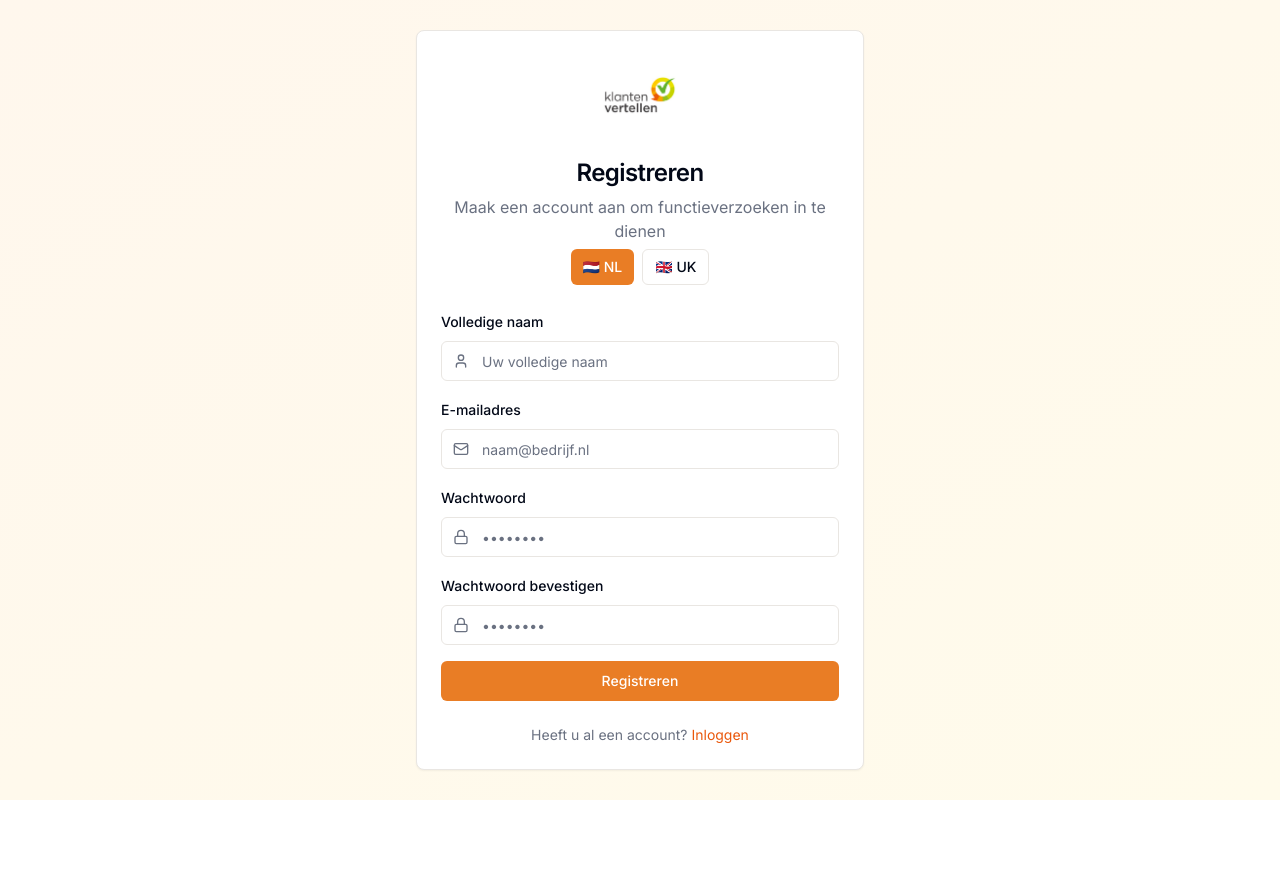
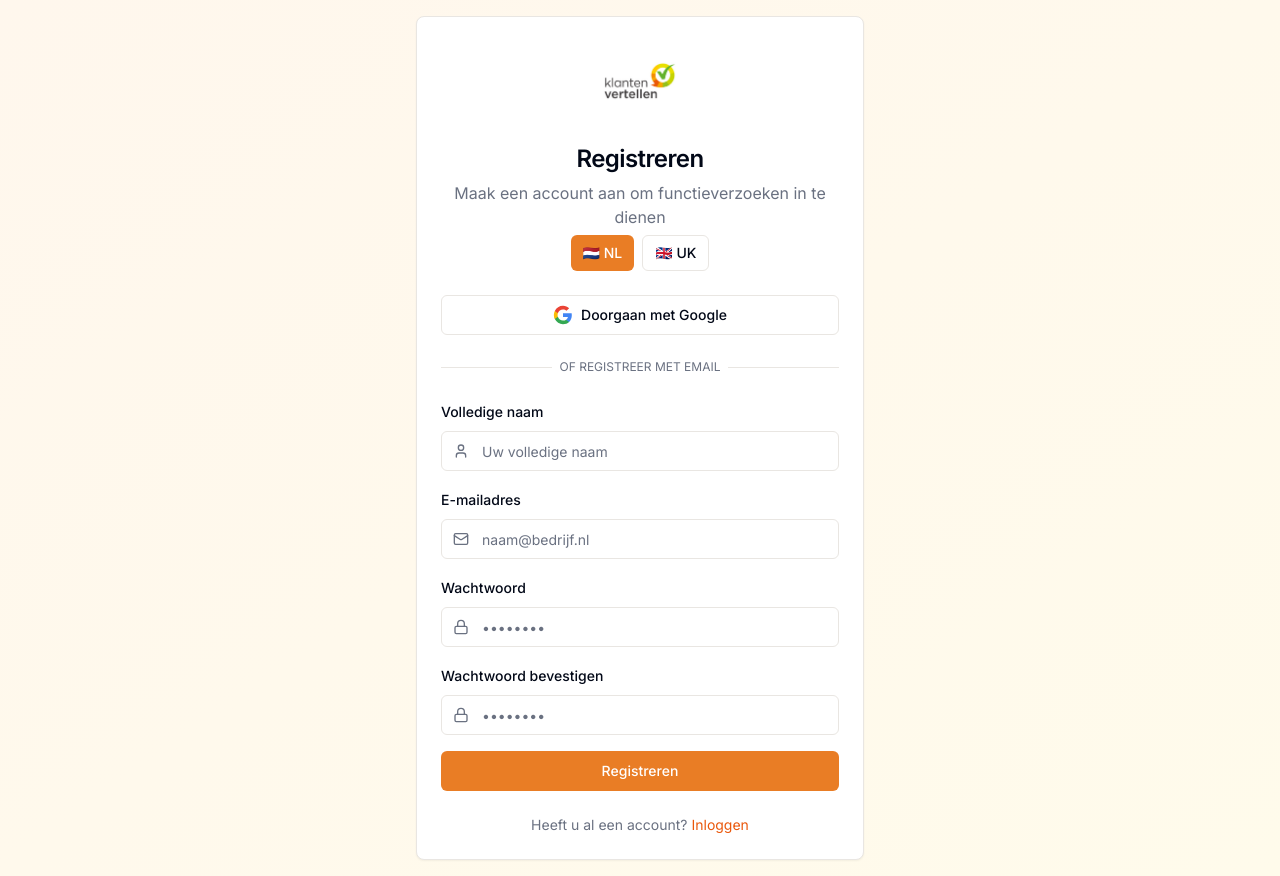
Before and after one commit to Xeno9948/FeatureHub, a Next.js app: page /signup in a window 1280 px wide. Before the commit the page ends 800 px from the top, so only its background shows below. Built offline with nearby package versions, Linux system fonts and the light colour scheme; no server answers.

Commit message:
Implement Google SSO UI and Backend Configuration

```diff
--- a/app/login/page.tsx
+++ b/app/login/page.tsx
@@ -80,6 +80,31 @@ export default function LoginPage() {
           </div>
         </CardHeader>
         <CardContent>
+          <Button
+            type="button"
+            variant="outline"
+            className="w-full mb-6"
+            onClick={() => signIn("google", { callbackUrl })}
+            disabled={loading}
+          >
+            <svg className="w-5 h-5 mr-2" viewBox="0 0 24 24">
+              <path d="M22.56 12.25c0-.78-.07-1.53-.2-2.25H12v4.26h5.92c-.26 1.37-1.04 2.53-2.21 3.31v2.77h3.57c2.08-1.92 3.28-4.74 3.28-8.09z" fill="#4285F4" />
+              <path d="M12 23c2.97 0 5.46-.98 7.28-2.66l-3.57-2.77c-.98.66-2.23 1.06-3.71 1.06-2.86 0-5.29-1.93-6.16-4.53H2.18v2.84C3.99 20.53 7.7 23 12 23z" fill="#34A853" />
+              <path d="M5.84 14.09c-.22-.66-.35-1.36-.35-2.09s.13-1.43.35-2.09V7.07H2.18C1.43 8.55 1 10.22 1 12s.43 3.45 1.18 4.93l2.85-2.22.81-.62z" fill="#FBBC05" />
+              <path d="M12 5.38c1.62 0 3.06.56 4.21 1.64l3.15-3.15C17.45 2.09 14.97 1 12 1 7.7 1 3.99 3.47 2.18 7.07l3.66 2.84c.87-2.6 3.3-4.53 6.16-4.53z" fill="#EA4335" />
+            </svg>
+            {language === "nl" ? "Doorgaan met Google" : "Continue with Google"}
+          </Button>
+
+          <div className="relative mb-6">
+            <div className="absolute inset-0 flex items-center">
+              <span className="w-full border-t" />
+            </div>
+            <div className="relative flex justify-center text-xs uppercase">
+              <span className="bg-white px-2 text-muted-foreground">{language === "nl" ? "Of ga verder met email" : "Or continue with email"}</span>
+            </div>
+          </div>
+
           <form onSubmit={handleSubmit} className="space-y-4">
             {error && (
               <div className="flex items-center gap-2 p-3 bg-red-50 text-red-700 rounded-lg text-sm">
--- a/app/signup/page.tsx
+++ b/app/signup/page.tsx
@@ -1,6 +1,7 @@
 "use client";
 
 import { useState } from "react";
+import { signIn } from "next-auth/react";
 import { useRouter } from "next/navigation";
 import Link from "next/link";
 import { Button } from "@/components/ui/button";
@@ -92,6 +93,34 @@ export default function SignupPage() {
           </div>
         </CardHeader>
         <CardContent>
+          <Button
+            type="button"
+            variant="outline"
+            className="w-full mb-6"
+            onClick={() => {
+              setLoading(true);
+              signIn("google", { callbackUrl: "/dashboard" });
+            }}
+            disabled={loading}
+          >
+            <svg className="w-5 h-5 mr-2" viewBox="0 0 24 24">
+              <path d="M22.56 12.25c0-.78-.07-1.53-.2-2.25H12v4.26h5.92c-.26 1.37-1.04 2.53-2.21 3.31v2.77h3.57c2.08-1.92 3.28-4.74 3.28-8.09z" fill="#4285F4" />
+              <path d="M12 23c2.97 0 5.46-.98 7.28-2.66l-3.57-2.77c-.98.66-2.23 1.06-3.71 1.06-2.86 0-5.29-1.93-6.16-4.53H2.18v2.84C3.99 20.53 7.7 23 12 23z" fill="#34A853" />
+              <path d="M5.84 14.09c-.22-.66-.35-1.36-.35-2.09s.13-1.43.35-2.09V7.07H2.18C1.43 8.55 1 10.22 1 12s.43 3.45 1.18 4.93l2.85-2.22.81-.62z" fill="#FBBC05" />
+              <path d="M12 5.38c1.62 0 3.06.56 4.21 1.64l3.15-3.15C17.45 2.09 14.97 1 12 1 7.7 1 3.99 3.47 2.18 7.07l3.66 2.84c.87-2.6 3.3-4.53 6.16-4.53z" fill="#EA4335" />
+            </svg>
+            {language === "nl" ? "Doorgaan met Google" : "Continue with Google"}
+          </Button>
+
+          <div className="relative mb-6">
+            <div className="absolute inset-0 flex items-center">
+              <span className="w-full border-t" />
+            </div>
+            <div className="relative flex justify-center text-xs uppercase">
+              <span className="bg-white px-2 text-muted-foreground">{language === "nl" ? "Of registreer met email" : "Or register with email"}</span>
+            </div>
+          </div>
+
           <form onSubmit={handleSubmit} className="space-y-4">
             {error && (
               <div className="flex items-center gap-2 p-3 bg-red-50 text-red-700 rounded-lg text-sm">
--- a/lib/auth-options.ts
+++ b/lib/auth-options.ts
@@ -1,4 +1,5 @@
 import { NextAuthOptions } from "next-auth";
+import GoogleProvider from "next-auth/providers/google";
 import CredentialsProvider from "next-auth/providers/credentials";
 import { PrismaAdapter } from "@next-auth/prisma-adapter";
 import { prisma } from "@/lib/db";
@@ -7,6 +8,10 @@ import bcrypt from "bcryptjs";
 export const authOptions: NextAuthOptions = {
   adapter: PrismaAdapter(prisma),
   providers: [
+    GoogleProvider({
+      clientId: process.env.GOOGLE_CLIENT_ID as string,
+      clientSecret: process.env.GOOGLE_CLIENT_SECRET as string,
+    }),
     CredentialsProvider({
       name: "credentials",
       credentials: {
```
Also changed, not shown: 1 other file (tests, documents, lock files or other folders).
